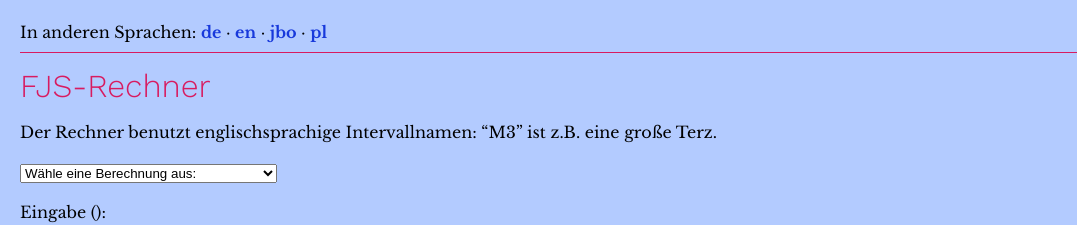
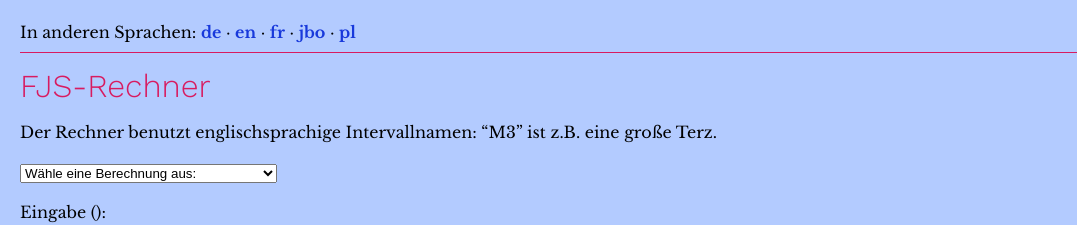
Before and after one commit to misotanni/misotanni.github.io, a Jekyll site: the page built from fjs/de/calc.md, in a window 1280 px wide. Shown: the top 225 px of the page, without its empty margins (0-1077 px from the left). Built offline with Jekyll 4.4.1, drawn with Linux system fonts in a browser that asks for light colours; our own code applies the rules of GitHub Pages for plain Markdown files.

Commit message:
languages

```diff
--- a/_layouts/fjs.html
+++ b/_layouts/fjs.html
@@ -12,7 +12,7 @@
     {% endif %}
   </head>
   <body>
-    {{ page.otherlang }} <a href="../de/{{ page.name | replace: ".md", ".html" }}">de</a> · <a href="../en/{{ page.name | replace: ".md", ".html" }}">en</a> · <a href="../jbo/{{ page.name | replace: ".md", ".html" }}">jbo</a> · <a href="../pl/{{ page.name | replace: ".md", ".html" }}">pl</a>
+    {{ page.otherlang }} <a href="../de/{{ page.name | replace: ".md", ".html" }}">de</a> · <a href="../en/{{ page.name | replace: ".md", ".html" }}">en</a> · <a href="../fr/{{ page.name | replace: ".md", ".html" }}">fr</a> · <a href="../jbo/{{ page.name | replace: ".md", ".html" }}">jbo</a> · <a href="../pl/{{ page.name | replace: ".md", ".html" }}">pl</a>
 
 
     <hr />
```
